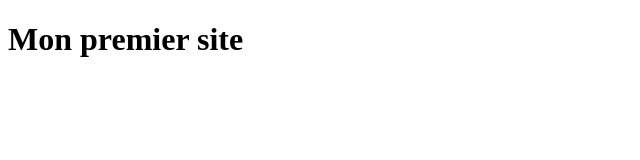
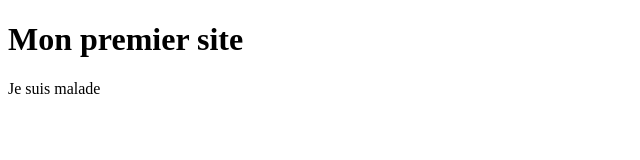
Before and after one commit to Iglesias7/projet-web-4tti, a plain HTML site: page index.html in a window 1280 px wide. Shown: the whole page, without its empty margins (0-640 px from the left). Drawn offline with Linux system fonts and the light colour scheme.

Commit message:
Update index.html

```diff
--- a/index.html
+++ b/index.html
@@ -9,6 +9,7 @@
 <body>
     <header>
         <h1>Mon premier site</h1>
+        Je suis malade
     </header>
     <div class="madiv"></div>
 </body>
```
